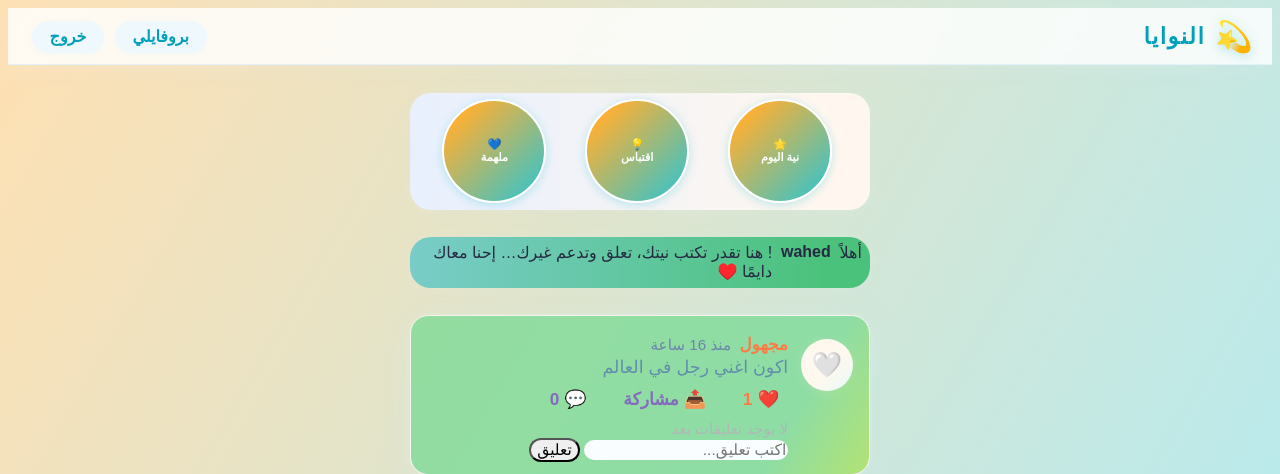
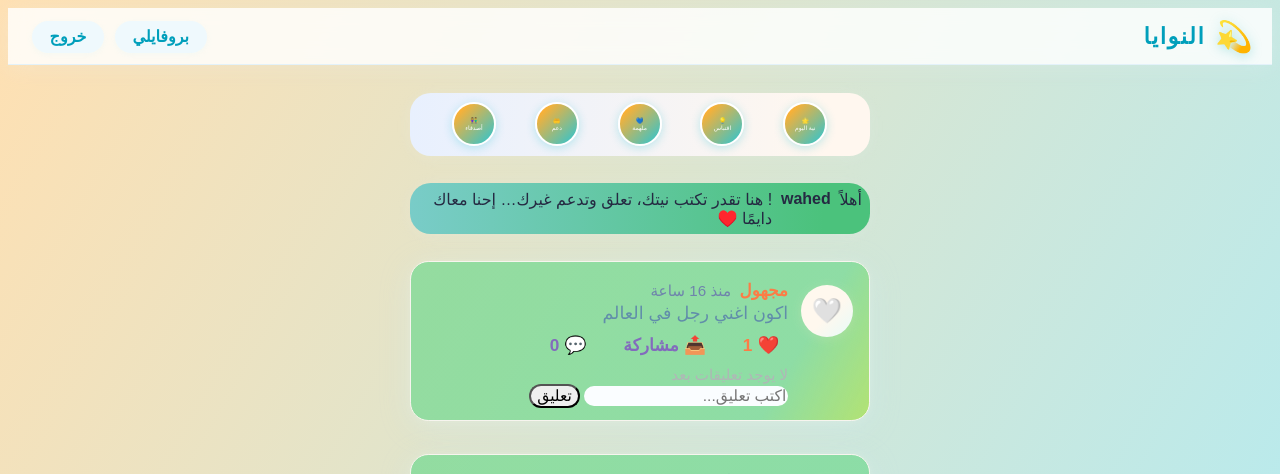
Before and after one commit to wahedahmed/niya-flask, a Flask app: page / in a window 1280 px wide. Shown: the top 474 px of the page. Run offline with Flask 3, Linux system fonts and the light colour scheme; a user stored in the database is signed in; data comes from the database, SQL or seed files in the repository.

Commit message:
تحديثاتي السريعة 🚀

```diff
--- a/static/style.css
+++ b/static/style.css
@@ -83,21 +83,21 @@ body {
   padding-bottom: 0.1em;
   background: linear-gradient(90deg,#e8f0fe 0,#fff7ef 90%);
   border-radius: 1.3em;
-  padding:.4em .5em .4em .7em;
+  padding:.6em .8em .6em .9em;
   box-shadow:0 2px 16px #eaf3fa28;
 }
 
 .story-circle {
-  width: 100px; height: 100px;
+  width: 40px; height: 40px;
   border-radius: 50%;
   background: linear-gradient(135deg,#fcb034 15%,#28c5d5 100%);
   display: flex; flex-direction: column; align-items: center; justify-content: center;
-  font-size: 0.7em;
+  font-size: 0.3em;
   color: #fff;
   margin-right: 30px !important;
   border: 2.5px solid #fff;
   box-shadow: 0 2px 10px #28c5d54d;
-  font-weight: 700;
+  font-weight: 400;
   cursor: pointer;
   flex-shrink: 0;
 }
```
